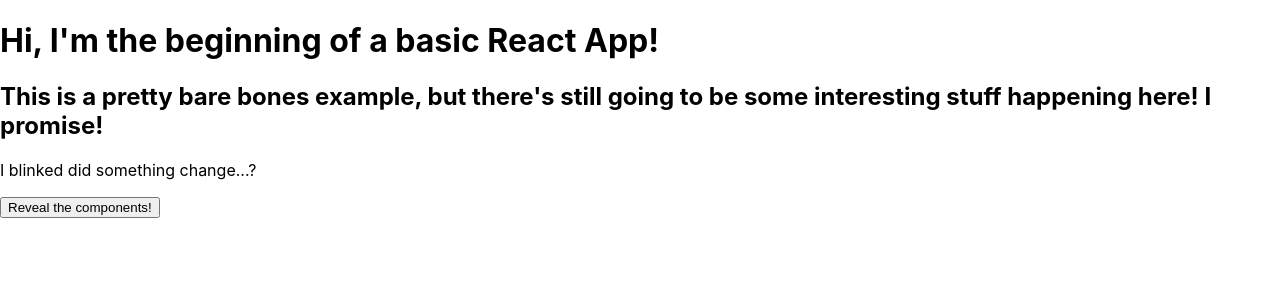
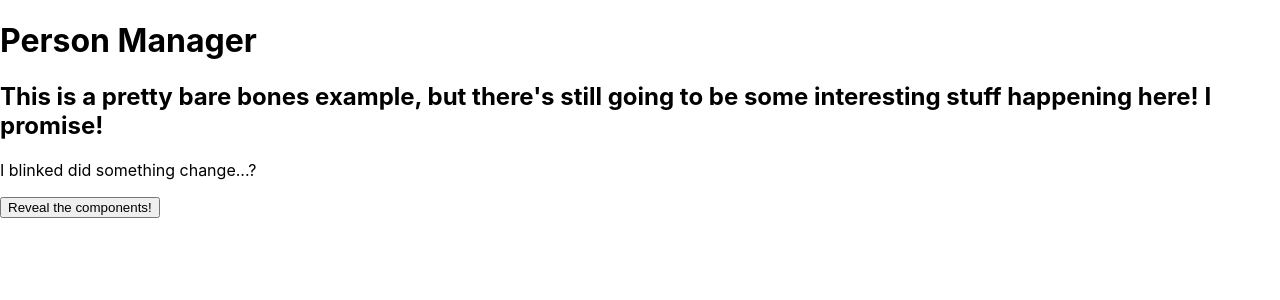
Before and after one commit to mokryan2/udemy_first_ex, a React app: page / in a window 1280 px wide. Shown: the top 300 px of the page. Built offline with nearby package versions, Linux system fonts and the light colour scheme.

Commit message:
Modified index.js to allow App.js to receive this.props from Cockpit component

```diff
--- a/src/Components/Cockpit/Cockpit.js
+++ b/src/Components/Cockpit/Cockpit.js
@@ -7,7 +7,7 @@
     const assignedClasses = [];
     let btnClass = " ";
 
-    if (props.showPerson){
+    if (props.showPerson) {
         btnClass = classes.Red
     };
 
@@ -24,7 +24,7 @@
     };
     return (
         <div className={classes.Cockpit}>
-            <h1>Hi, I'm the beginning of a basic React App!</h1>
+            <h1>{props.title}</h1>
             <h2>
                 This is a pretty bare bones example, but there's still going to be
                 some interesting stuff happening here! I promise!
--- a/src/containers/App.js
+++ b/src/containers/App.js
@@ -90,11 +90,11 @@
 
     if (this.state.showPersons) {
       persons = <Persons
-            persons={this.state.persons}
-            clicked={this.deletePesonHandler}
-            changed1={this.nameChangeHandler}
-            changed2={this.hobbyChangeHandler}
-          />;
+        persons={this.state.persons}
+        clicked={this.deletePesonHandler}
+        changed1={this.nameChangeHandler}
+        changed2={this.hobbyChangeHandler}
+      />;
 
       // Thanks to the change in methodology from webpack, you can add conditional rendering this way by setting a variable and calling the styles
     };
@@ -103,6 +103,7 @@
       <div className={classes.App}>
         {/* Because we changed to webpack styling methdology, we need to also account for the change in syntax */}
         <Cockpit
+          title={this.props.appTitle}
           showPersons={this.state.showPersons}
           persons={this.state.persons}
           clicked={this.togglePersonHandler}
--- a/src/index.js
+++ b/src/index.js
@@ -4,7 +4,9 @@
 import App from './containers/App';
 import * as serviceWorker from './serviceWorker';
 
-ReactDOM.render(<App />, document.getElementById('root'));
+ReactDOM.render(<App appTitle="Person Manager"/>, document.getElementById('root'));
+// Inserting the "appTitle" allows us to use "this.props" within the main App.js. For now it seems relatively unimpressive, but I'm sure there'll be more
+// important usage of this later on...
 
 // If you want your app to work offline and load faster, you can change
 // unregister() to register() below. Note this comes with some pitfalls.
```
